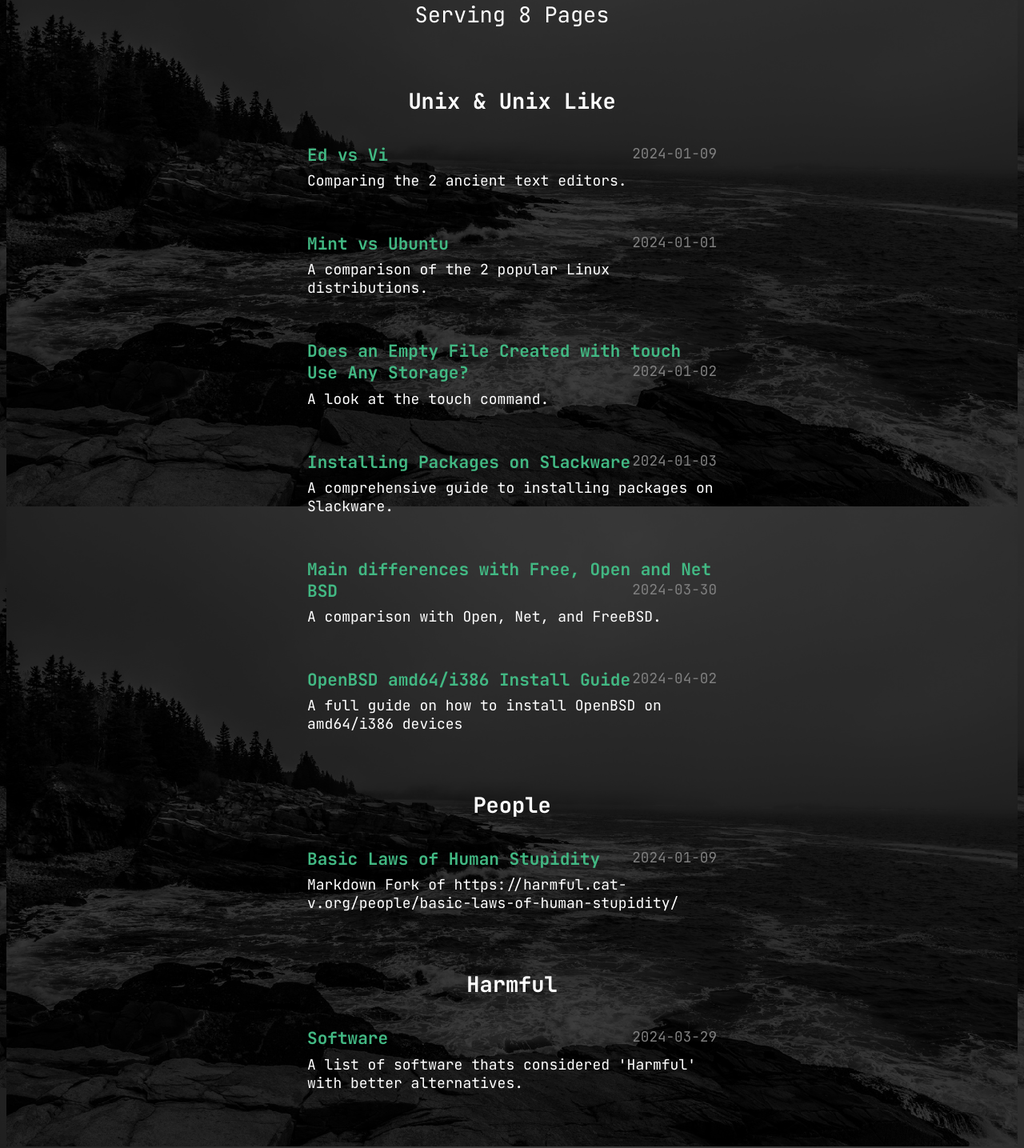
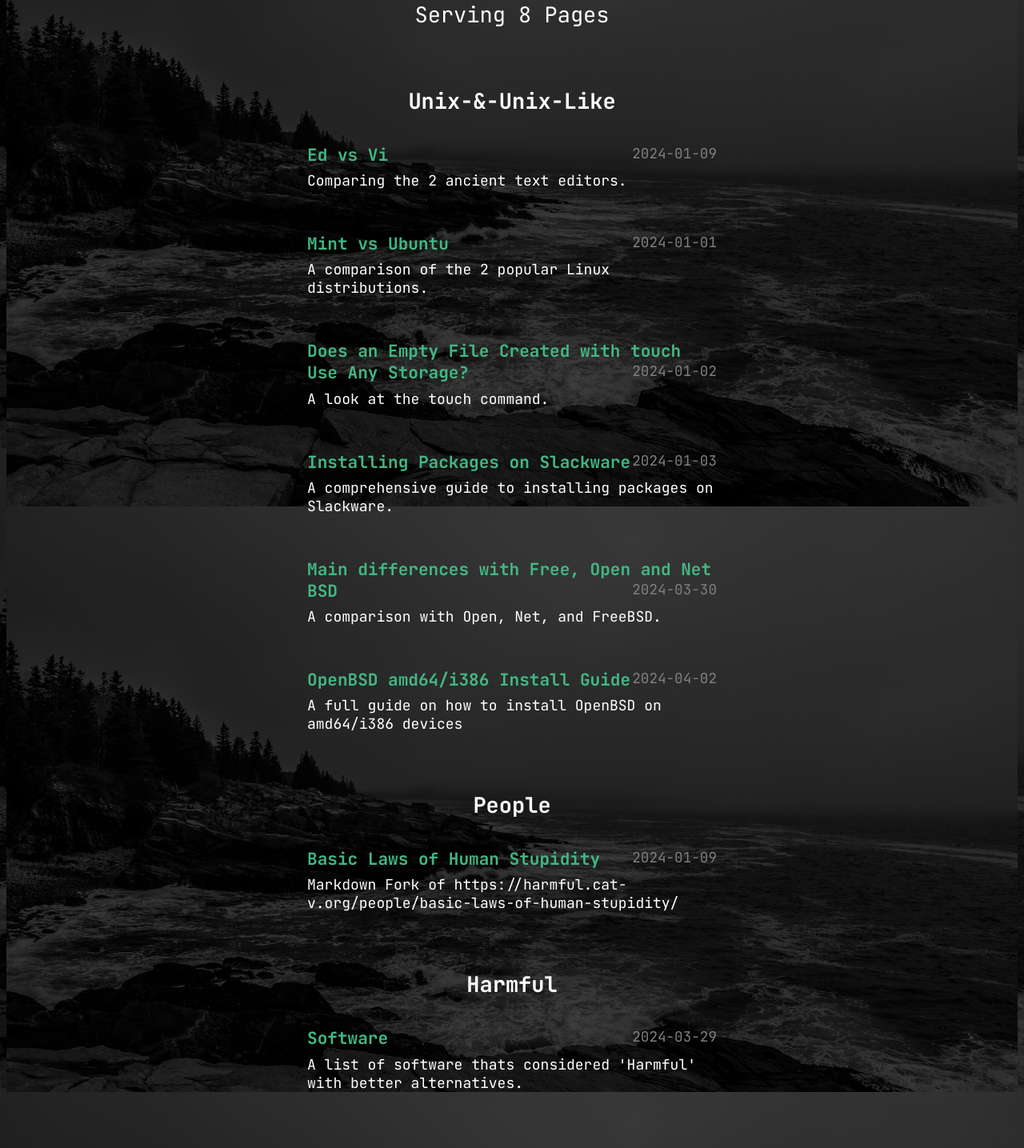
Before and after one commit to EternalBlissed/Vue-Blog, a Vue app: page / in a window 1280 px wide. Shown: the part 239-1674 px from the top of the page at 80% size. Built offline with nearby package versions, Linux system fonts and the light colour scheme.

Commit message:
Fixed Refresh Glitch

```diff
--- a/src/statics/data/blogs.json
+++ b/src/statics/data/blogs.json
@@ -1,5 +1,5 @@
 {
-  "Unix & Unix Like": [
+  "Unix-&-Unix-Like": [
     {
       "id": "edvsvi",
       "date": "2024-01-09",
--- a/src/views/Home.vue
+++ b/src/views/Home.vue
@@ -16,10 +16,10 @@
         </div>
       </div>
     </div>
-     <audio controls>
+     <!--<audio controls>
       <source src="../assets/12.flac" type="audio/flac">
        Your browser does not support the audio element.
-      </audio>
+      </audio>-->
   </div>
 </template>
 
```
Also changed, not shown: src/markdowns/Unix-&-Unix-Like/MintvsUbuntu.md (renamed from src/markdowns/Unix & Unix Like/MintvsUbuntu.md), src/markdowns/Unix-&-Unix-Like/OpenBSD-amd64-i386.md (renamed from src/markdowns/Unix & Unix Like/OpenBSD-amd64-i386.md), src/markdowns/Unix-&-Unix-Like/OpenNetFreeBSD.md (renamed from src/markdowns/Unix & Unix Like/OpenNetFreeBSD.md), src/markdowns/Unix-&-Unix-Like/Slackware-Pkgs.md (renamed from src/markdowns/Unix & Unix Like/Slackware-Pkgs.md), src/markdowns/Unix-&-Unix-Like/Touch.md (renamed from src/markdowns/Unix & Unix Like/Touch.md), src/markdowns/Unix-&-Unix-Like/edvsvi.md (renamed from src/markdowns/Unix & Unix Like/edvsvi.md), src/markdowns/harmful/consumables.md (line endings or trailing spaces).
